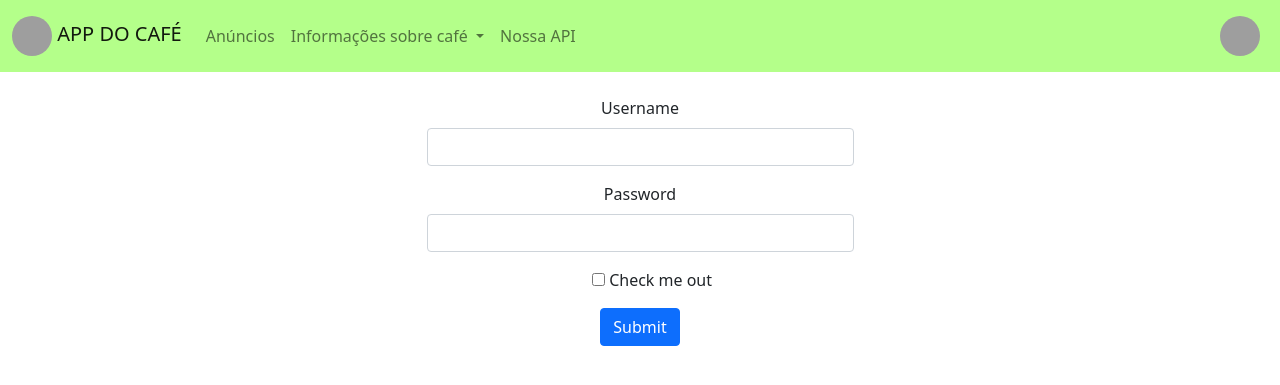
After one commit to VitorBonella/ProjetoIntegrado1-2021-1, a Flask app: page /login in a window 1280 px wide. The commit adds this page. Shown: the top 385 px of the page. Run offline with Flask 2, Linux system fonts and the light colour scheme; some libraries are stand-ins or nearby versions; grey boxes are pictures that could not be loaded.

Commit message:
Login and db att

```diff
--- a/app/controllers/default.py
+++ b/app/controllers/default.py
@@ -1,11 +1,39 @@
-from app import app
-from flask import render_template
+from app import app, db, login_manager
+from flask import render_template, flash, redirect, url_for
+from app.models.login_form import LoginForm
+from app.models.user import User
+from flask_login import login_user, logout_user
+
+
+@login_manager.user_loader
+def load_user(id_u):
+    return User.query.get(int(id_u))
 
 
 @app.route("/index")
 @app.route("/")
 def index():
-    return render_template("index.html")
+    return render_template("index_anonymous.html")
+
+
+@app.route("/login", methods=["GET", "POST"])
+def login():
+    form = LoginForm()
+    if form.validate_on_submit():
+        u = User.query.filter_by(username=form.user.data).first()
+        if u and u.password == form.password.data:
+            login_user(u)
+            flash("logou")
+            return redirect(url_for("index"))
+        else:
+            flash("TOMO")
+    return render_template("login.html", form=form)
+
+
+@app.route("/logout")
+def logout():
+    logout_user()
+    return redirect(url_for("index"))
 
 
 @app.route("/announces")
--- /dev/null
+++ b/app/models/login_form.py
@@ -0,0 +1,10 @@
+from flask_wtf import FlaskForm
+from wtforms import StringField, PasswordField, BooleanField
+from wtforms.validators import DataRequired
+
+
+class LoginForm(FlaskForm):
+
+    user = StringField("username", validators=[DataRequired()])
+    password = PasswordField("password", validators=[DataRequired()])
+    remember_user = BooleanField("remember_login")
--- a/app/models/post.py
+++ b/app/models/post.py
@@ -1,13 +1,12 @@
 from app import db
 from datetime import datetime
-from user import User
 
 
 class Post(db.Model):
     __tablename__ = "posts"
 
     post_id = db.Column(db.Integer, primary_key=True)
-    post_user = db.Column(db.Integer, db.ForeignKey('users.id'))
+    post_user = db.Column(db.Integer, db.ForeignKey('users.user_id'))
     post_date = db.Column(db.DateTime, nullable=False, default=datetime.utcnow)
     post_qtd_sacas = db.Column(db.Integer)
     post_active = db.Column(db.Integer)
--- a/app/templates/base.html
+++ b/app/templates/base.html
@@ -48,21 +48,41 @@
           <a class="nav-link" href="#" id="navbarDropdown2" role="button" data-bs-toggle="dropdown" aria-expanded="false">
             <img src="https://s3.eu-central-1.amazonaws.com/bootstrapbaymisc/blog/24_days_bootstrap/fox.jpg" width="40" height="40" class="rounded-circle">
           </a>
+          {% if current_user.is_authenticated %}
           <ul class="dropdown-menu dropdown-menu-end" aria-labelledby="navbarDropdown2">
             <li><a class="dropdown-item" href="#">Dashboard</a></li>
             <li><a class="dropdown-item" href="#">Edit Profile</a></li>
-              <li><a class="dropdown-item" href="#">Log Out</a></li>
+            <li><a class="dropdown-item" href="logout">Log Out</a></li>
           </ul>
+          {% else %}
+          <ul class="dropdown-menu dropdown-menu-end" aria-labelledby="navbarDropdown2">
+            <li><a class="dropdown-item" href="login">Login</a></li>
+            <li><a class="dropdown-item" href=#>Registre-se</a></li>
+          </ul>
+          {% endif %}
         </li>
       </ul>
     </div>
   </div>
 </nav>
 
+{% with messages = get_flashed_messages() %}
+{% if messages %}
+<div class="alert alert-warning">
+  <ul class=flashes>
+    {% for message in messages %}
+    <li>{{ message }}</li>
+    {% endfor %}
+  </ul>
+</div>
+{% endif %}
+{% endwith %}
+
 {% block content %}
 {% endblock %}
+
 
 <script src="https://cdn.jsdelivr.net/npm/bootstrap@5.1.0/dist/js/bootstrap.bundle.min.js" integrity="sha384-U1DAWAznBHeqEIlVSCgzq+c9gqGAJn5c/t99JyeKa9xxaYpSvHU5awsuZVVFIhvj" crossorigin="anonymous"></script>
 
 </body>
-</html>s
+</html>
--- a/app/templates/index_anonymous.html
+++ b/app/templates/index_anonymous.html
@@ -3,15 +3,15 @@
 {% block title %} {{ super() }} - About {% endblock %}
 
 {% block content %}
-<div id="myCarousel" class="carousel slide" data-bs-ride="carousel" style="margin-bottom: 4rem;">
+<div id="myCarousel" class="carousel slide" data-bs-ride="carousel" style="height: 100%;">
     <div class="carousel-indicators">
         <button type="button" data-bs-target="#myCarousel" data-bs-slide-to="0" class="active" aria-current="true" aria-label="Slide 1"></button>
         <button type="button" data-bs-target="#myCarousel" data-bs-slide-to="1" aria-label="Slide 2"></button>
         <button type="button" data-bs-target="#myCarousel" data-bs-slide-to="2" aria-label="Slide 3"></button>
         <button type="button" data-bs-target="#myCarousel" data-bs-slide-to="3" aria-label="Slide 4"></button>
     </div>
-    <div class="carousel-inner">
-        <div class="carousel-item active" style="height: 65rem;">
+    <div class="carousel-inner" style="height: 100%;">
+        <div class="carousel-item active" style="height: 100%;">
             <img class="bd-placeholder-img" style="object-fit: cover; object-position: 5px 20%;" width="100%" height="100%" src="https://images8.alphacoders.com/902/902013.jpg" aria-hidden="true" preserveAspectRatio="xMidYMid slice" focusable="false"><rect width="100%" height="100%" fill="#777"/></img>
 
             <div class="container">
--- /dev/null
+++ b/app/templates/login.html
@@ -0,0 +1,28 @@
+{% extends 'base.html' %}
+
+{% block title %} {{ super() }} - Login {% endblock %}
+
+{% block content %}
+<div class="container">
+ <div class="row justify-content-center">
+  <div class="col-xl-5 col-lg-6 col-md-8 col-sm-10 mx-auto text-center form p-4">
+<form action="" method="POST">
+    {{form.csrf_token}}
+    <div class="mb-3">
+        <label class="form-label">Username</label>
+            {{form.user(class="form-control")}}
+    </div>
+    <div class="mb-3">
+        <label  class="form-label">Password</label>
+            {{form.password(class="form-control")}}
+    </div>
+    <div class="mb-3 form-check">
+            {{form.remember_user}}
+        <label class="form-check-label" >Check me out</label>
+    </div>
+    <button type="submit" class="btn btn-primary">Submit</button>
+</form>
+  </div>
+ </div>
+</div>
+{% endblock %}
--- a/config.py
+++ b/config.py
@@ -2,3 +2,5 @@ DEBUG = True
 
 SQLALCHEMY_DATABASE_URI = 'sqlite:///data.db'
 SQLALCHEMY_TRACK_MODIFICATIONS = True
+
+SECRET_KEY = "LOL"
```
Also changed, not shown: app/__init__.py (+7 -0 lines), app/models/user.py (+15 -0 lines), migrations/versions/e42a5a0e2399_.py (added, +50 -0 lines), app/data.db. Lines whose indentation alone changed are shown as unchanged.
